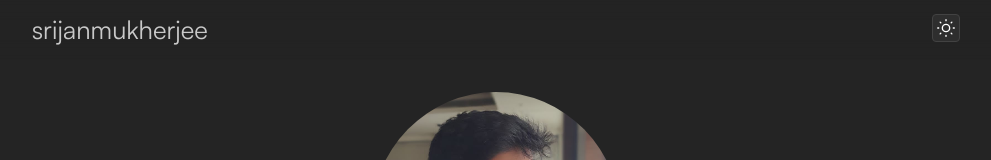
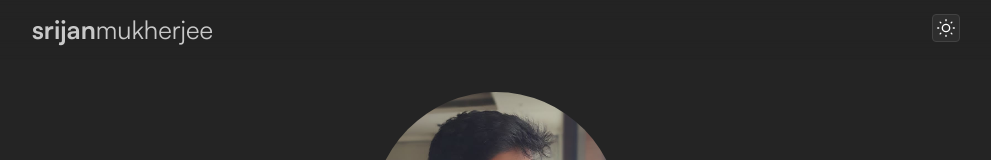
Before and after one commit to srijanmukherjee/portfolio, a Next.js app: page / in a window 1280 px wide. Shown: the top 160 px of the page, without its empty margins (144-1135 px from the left). Built offline with nearby package versions, Linux system fonts and the light colour scheme.

Commit message:
update: navbar heading title

```diff
--- a/src/components/navbar/index.tsx
+++ b/src/components/navbar/index.tsx
@@ -8,6 +8,7 @@ import {
     Flex,
     useComputedColorScheme,
     useMantineColorScheme,
+    Text,
 } from "@mantine/core";
 import { IconSun, IconMoon } from "@tabler/icons-react";
 import cx from "clsx";
@@ -28,7 +29,10 @@ export default function Navbar() {
                                 fontWeight: "normal",
                                 fontSize: "clamp(1.2rem, 2vw, 1.6rem)",
                             }}>
-                            srijanmukherjee
+                            <Text span inherit fw="bold">
+                                srijan
+                            </Text>
+                            mukherjee
                         </h1>
                     </header>
                     <Box>
```
